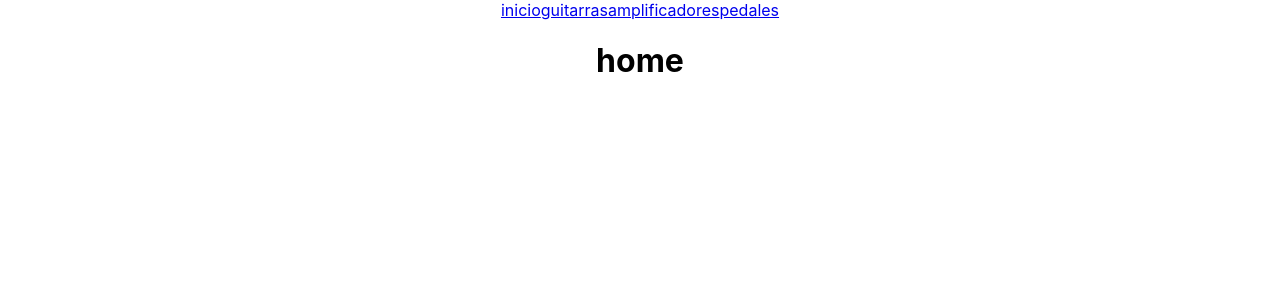
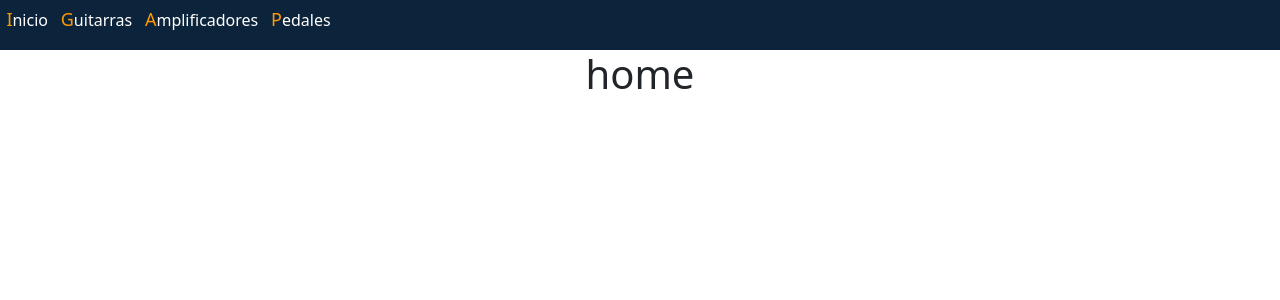
Before and after one commit to javiscripto/PROYECTOFINAL_Manqui-Javier, a React (Create React App) app: page / in a window 1280 px wide. Shown: the top 300 px of the page. Built offline with nearby package versions, Linux system fonts and the light colour scheme.

Commit message:
seagregan estilos y ficheros en Components

```diff
--- a/package.json
+++ b/package.json
@@ -6,6 +6,7 @@
     "@testing-library/jest-dom": "^5.17.0",
     "@testing-library/react": "^13.4.0",
     "@testing-library/user-event": "^13.5.0",
+    "bootstrap": "^5.3.0",
     "react": "^18.2.0",
     "react-dom": "^18.2.0",
     "react-router-dom": "^6.14.2",
--- a/src/components/item.jsx
+++ b/src/components/item.jsx
@@ -1,21 +1,18 @@
-import { NavLink, useParams} from "react-router-dom"
+import { NavLink, useParams } from "react-router-dom";
 
+export const Item = (props) => {
+  const { categoria } = useParams();
 
+  return (
+    <div className="card">
+      <img class="card-img-top" src={props.img} alt="" />
 
+      <div className="card-body">
+        <h5>{props.nombre}</h5>
+        <p>precio:${props.precio}</p>
 
-
-export const Item=(props)=>{
-
-   const {categoria}=useParams();
-
-    return(
-        <div>
-            <h5>{props.nombre}</h5>
-            <p>precio:${props.precio}</p>
-
-            <NavLink to={`/${categoria}/${props.id}`}>ver detalles</NavLink>
-
-
-        </div>
-    )
-}
+        <NavLink className="detail-link" to={`/${categoria}/${props.id}`}>ver detalles</NavLink>
+      </div>
+    </div>
+  );
+};
--- a/src/components/itemdetail.js
+++ b/src/components/itemdetail.js
@@ -14,9 +14,15 @@ export const ItemDetail=()=>{
 
 
     return(
-        <div>
+        <div className=" card card-detail">
+                <img src={producto.imagen} alt="" />
                 <h3>{producto.nombre}</h3>
                 <p>precio:${producto.precio} CLP</p>
+                <div className="card-acciones">
+                <button >+</button>
+                <button >-</button>
+            </div>
+            <button >agregar al carrito</button>
 
         </div>
     )
--- a/src/components/itemlist.js
+++ b/src/components/itemlist.js
@@ -1,23 +1,30 @@
-
-
-import { useParams } from "react-router-dom"
-import { filtrarCategoria } from "../asyncMock/asyncMock"
+import { useParams } from "react-router-dom";
+import { filtrarCategoria } from "../asyncMock/asyncMock";
 import { Item } from "./item";
 
+export const ItemList = () => {
+  const { categoria } = useParams();
+  const productos = filtrarCategoria(categoria);
 
-export const ItemList=()=>{
-    const {categoria}=useParams();
-    const productos= filtrarCategoria(categoria);
+  return (
+    <div className="container-fluid ">
+      <h1>{categoria}</h1>
 
-    return(
-        <>
-        <h1>{categoria}</h1>
-        {
-            productos.map(prod=>{   // por cada producto se renderiza un componente <Item/>
-                return <Item key={prod.id} nombre={prod.nombre} precio={prod.precio} id={prod.id} categoria={prod.categoria}  />
-            })
-        }
+      <div className="container">
+        {productos.map((prod) => {
 
-        </>
-    )
-}
+          return (
+            <Item
+              key={prod.id}
+              nombre={prod.nombre}
+              precio={prod.precio}
+              id={prod.id}
+              categoria={prod.categoria}
+              img={prod.imagen}
+            />
+          );
+        })}
+      </div>
+    </div>
+  );
+};
--- a/src/components/itemListContainer.js
+++ b/src/components/itemlistContainer/itemListContainer.js
@@ -1,6 +1,6 @@
 // este es el componente que será devuelto en Main
 
-import { ItemList } from "./itemlist";
+import { ItemList } from "../itemlist";
 
 
 
--- /dev/null
+++ b/src/components/nav/navbar.js
@@ -0,0 +1,19 @@
+import React from "react";
+import { NavLink } from "react-router-dom";
+
+const Navbar = () => {
+  return (
+    <div className="nav-container">
+      <div className="nav-list">
+        <NavLink className="nav-item" to="/">Inicio</NavLink>
+        <NavLink className="nav-item" to="/guitarras">Guitarras</NavLink>
+        <NavLink className="nav-item" to="/amplificadores">Amplificadores</NavLink>
+        <NavLink className="nav-item" to="/pedales">Pedales</NavLink>
+      </div>
+      <div className="nav-cart">
+
+      </div>
+    </div>
+  );
+};
+export default Navbar
--- a/src/components/navbar.js
+++ /dev/null
@@ -1,20 +0,0 @@
-import React from "react"
-import { NavLink } from "react-router-dom"
-
-
-
-const Navbar=()=>{
-
-    return(
-        <>
-            <NavLink to="/">inicio</NavLink>
-            <NavLink to="/guitarras">guitarras</NavLink>
-            <NavLink to="/amplificadores">amplificadores</NavLink>
-            <NavLink to="/pedales">pedales</NavLink>
-
-
-
-        </>
-    )
-}
-export default Navbar
--- a/src/index.css
+++ b/src/index.css
@@ -7,6 +7,62 @@ body {
   -moz-osx-font-smoothing: grayscale;
 }
 
+.container{
+  display: flex;
+  flex-wrap: wrap;
+  justify-content: space-evenly;
+  gap: 2rem;
+}
+.card-img{
+  width: 18rem;
+}
+
+.card{
+  width: 300px;
+}
+.boton-detalles{
+  border-radius: 8px;
+}
+
+.detail-link{
+  background-color: rgb(138, 166, 188);
+  color: aliceblue;
+  border-radius: 5px;
+  text-decoration: none;
+  transition: .8s;
+}
+.detail-link:hover{
+
+  transform: scale(1.2)
+}
+.nav-container{
+  display: flex;
+  height: 50px;
+ background-color: rgb(12, 36, 59);
+}
+.nav-list{
+  display: inline-block;
+  gap: 1rem;
+}
+.nav-item{
+  display: inline-block;
+  margin: .2rem;
+  padding: .2rem;
+  text-decoration: none;
+  color: white;
+}
+.nav-item::first-letter{
+  color: rgb(255, 153, 0);
+  font-size: large;
+}
+
+
+
+
+
+
+
+
 code {
   font-family: source-code-pro, Menlo, Monaco, Consolas, 'Courier New',
     monospace;
```
Also changed, not shown: src/App.js (+5 -3 lines), src/components/nav/cartWidget.js (added, +18 -0 lines), 1 other file (tests, documents, lock files or other folders).
